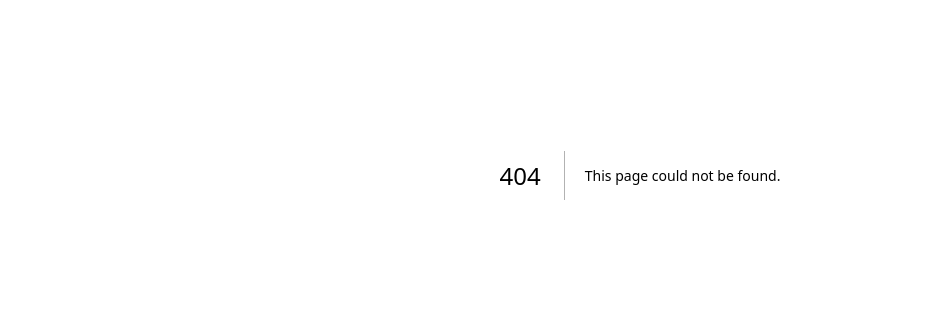
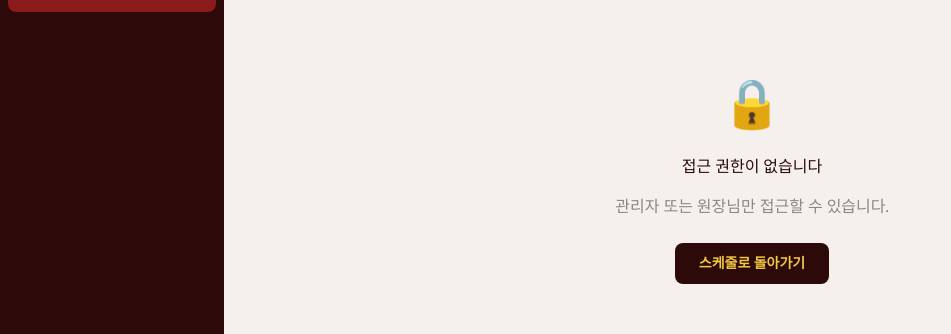
Before and after one commit to jangwi365hani/hanui-hompate, a Next.js app: page /manage in a window 1280 px wide. Before the commit this address had no page. Shown: the part 225-559 px from the top of the page, without its empty margins (0-951 px from the left). Built offline with nearby package versions, Linux system fonts and the light colour scheme; sample sign-in values are in the browser's storage.

Commit message:
feat: 관리 페이지 추가 (manage/page.tsx, 권한 체크 포함)

```diff
--- /dev/null
+++ b/src/app/(app)/manage/page.tsx
@@ -0,0 +1,86 @@
+'use client';
+import { useEffect, useState } from 'react';
+import { useRouter } from 'next/navigation';
+
+export default function ManagePage() {
+  const router = useRouter();
+  const [loaded, setLoaded] = useState(false);
+  const [user, setUser] = useState<{ name: string; role: string } | null>(null);
+  const [accessDenied, setAccessDenied] = useState(false);
+
+  useEffect(() => {
+    const userStr = sessionStorage.getItem('jw_user');
+    if (!userStr) {
+      router.replace('/login');
+      return;
+    }
+    try {
+      const u = JSON.parse(userStr);
+      setUser(u);
+      if (u.role !== 'manager' && u.role !== 'chief_doctor') {
+        setAccessDenied(true);
+      }
+    } catch {
+      router.replace('/login');
+    }
+  }, [router]);
+
+  if (!user) return null;
+
+  if (accessDenied) {
+    return (
+      <div style={{
+        width: '100%', height: '100%',
+        display: 'flex', alignItems: 'center', justifyContent: 'center',
+        background: '#F5F0EB', flexDirection: 'column', gap: 16,
+      }}>
+        <div style={{ fontSize: 48 }}>🔒</div>
+        <h2 style={{ color: '#2D0A0A', margin: 0 }}>접근 권한이 없습니다</h2>
+        <p style={{ color: '#888', margin: 0 }}>관리자 또는 원장님만 접근할 수 있습니다.</p>
+        <button
+          onClick={() => router.push('/dashboard')}
+          style={{
+            marginTop: 8, padding: '10px 24px',
+            background: '#2D0A0A', color: '#F5C842',
+            border: 'none', borderRadius: 8,
+            fontSize: 14, fontWeight: 600, cursor: 'pointer',
+          }}
+        >
+          스케줄로 돌아가기
+        </button>
+      </div>
+    );
+  }
+
+  return (
+    <div style={{ width: '100%', height: '100%', position: 'relative', background: '#F5F0EB' }}>
+      {!loaded && (
+        <div style={{
+          position: 'absolute', inset: 0,
+          display: 'flex', alignItems: 'center', justifyContent: 'center',
+          background: '#F5F0EB', zIndex: 1,
+          flexDirection: 'column', gap: 12,
+        }}>
+          <div style={{
+            width: 40, height: 40, border: '3px solid #2D0A0A',
+            borderTopColor: 'transparent', borderRadius: '50%',
+          }} />
+          <p style={{ color: '#2D0A0A', fontWeight: 600 }}>관리 페이지 로딩 중...</p>
+        </div>
+      )}
+      <iframe
+        src="/admin"
+        onLoad={() => setLoaded(true)}
+        style={{
+          width: '100%',
+          height: '100%',
+          border: 'none',
+          display: 'block',
+          opacity: loaded ? 1 : 0,
+          transition: 'opacity 0.3s',
+        }}
+        title="관리 페이지"
+      />
+    </div>
+  );
+}
```
